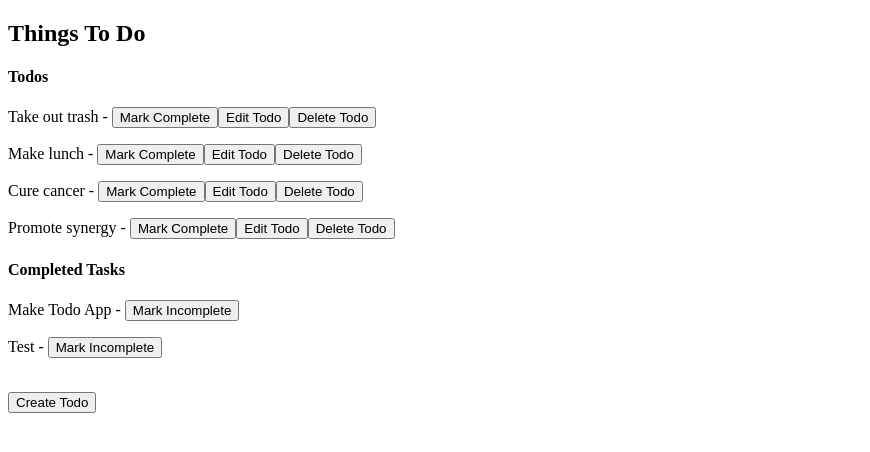
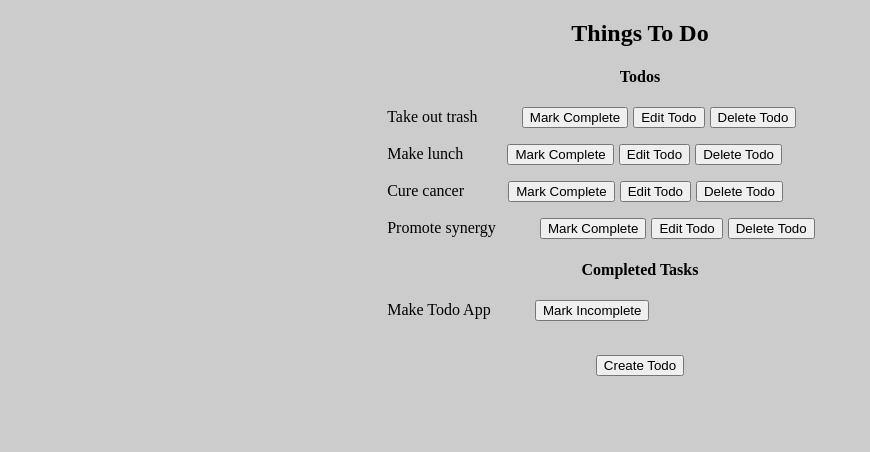
Before and after one commit to ga-wdi-exercises/todo-app-react, a React (Create React App) app: page / in a window 1280 px wide. Shown: the top 452 px of the page, without its empty margins (0-870 px from the left). Built offline with nearby package versions, Linux system fonts and the light colour scheme; a web font is replaced by a local one.

Commit message:
Complete silver

```diff
--- a/public/index.html
+++ b/public/index.html
@@ -4,19 +4,10 @@
     <meta charset="utf-8">
     <meta name="viewport" content="width=device-width, initial-scale=1">
     <link href="https://fonts.googleapis.com/css?family=Revalia" rel="stylesheet">
+    <link rel="shortcut icon" href="http://cdn.bleacherreport.net/images/team_logos/64x64/pittsburgh_steelers.png"/>
     <title>Todos</title>
   </head>
   <body>
     <div id="root"></div>
-    <!--
-      This HTML file is a template.
-      If you open it directly in the browser, you will see an empty page.
-
-      You can add webfonts, meta tags, or analytics to this file.
-      The build step will place the bundled scripts into the <body> tag.
-
-      To begin the development, run `npm start` in this folder.
-      To create a production bundle, use `npm run build`.
-    -->
   </body>
 </html>
--- a/src/App.css
+++ b/src/App.css
@@ -1,3 +1,24 @@
 body{
   font-family: 'Revalia', cursive;
+  background-color: #ccc;
+  text-align: center;
 }
+
+.todos{
+  text-align: justify;
+  margin-left: 30%;
+}
+
+.completeTodos{
+  text-align: justify;
+  margin-left: 30%;
+}
+
+.left-button{
+  margin-left: 5%;
+}
+
+.middle-button{
+  margin-left: 5px;
+  margin-right: 5px;
+}
--- a/src/App.js
+++ b/src/App.js
@@ -1,4 +1,5 @@
 import React, { Component } from 'react';
+import './App.css'
 
 class List extends Component {
   constructor(props){
@@ -53,17 +54,17 @@ class List extends Component {
   }
   render(){
     let todos = this.state.todos.map( (todo, index) => (
-      <div>
-        <p key={index}>{todo}<span> - </span>
-        <button onClick={(e, key) => this.markComplete(e, index)}>Mark Complete</button>
-        <button onClick={(e, key) => this.editTodo(e, index)}>Edit Todo</button>
-        <button onClick={(e, key) => this.deleteTodo(e, index)}>Delete Todo</button></p>
-      </div>
+        <div className="todos">
+          <p key={index}>{todo}
+          <button className="left-button" onClick={(e, key) => this.markComplete(e, index)}>Mark Complete</button>
+          <button className="middle-button" onClick={(e, key) => this.editTodo(e, index)}>Edit Todo</button>
+          <button onClick={(e, key) => this.deleteTodo(e, index)}>Delete Todo</button></p>
+        </div>
     ))
     let completeTodos = this.state.completeTodos.map( (completeTodo, index) => (
-      <div>
-        <p key={index}>{completeTodo}<span> - </span>
-        <button onClick={(e, key) => this.markIncomplete(e, index)}>Mark Incomplete</button></p>
+      <div className="completeTodos">
+        <p key={index}>{completeTodo}
+        <button className="left-button" onClick={(e, key) => this.markIncomplete(e, index)}>Mark Incomplete</button></p>
       </div>
     ))
     return(<div>
--- a/src/index.js
+++ b/src/index.js
@@ -11,8 +11,7 @@ const list = {
     "Promote synergy"
   ],
   completeTodos: [
-    "Make Todo App",
-    "Test"
+    "Make Todo App"
   ]
 };
 
--- a/starter_resources/layout.html
+++ /dev/null
@@ -1,83 +0,0 @@
-<!DOCTYPE html>
-<html>
-<head>
-  <meta charset="utf-8">
-  <meta http-equiv="X-UA-Compatible" content="IE=edge">
-  <title>Example Template</title>
-  <link rel="stylesheet" href="">
-  <!-- Latest compiled and minified CSS -->
-  <link rel="stylesheet" href="https://maxcdn.bootstrapcdn.com/bootstrap/3.3.6/css/bootstrap.min.css" integrity="sha384-1q8mTJOASx8j1Au+a5WDVnPi2lkFfwwEAa8hDDdjZlpLegxhjVME1fgjWPGmkzs7" crossorigin="anonymous">
-
-  <!-- Optional theme -->
-  <link rel="stylesheet" href="https://maxcdn.bootstrapcdn.com/bootstrap/3.3.6/css/bootstrap-theme.min.css" integrity="sha384-fLW2N01lMqjakBkx3l/M9EahuwpSfeNvV63J5ezn3uZzapT0u7EYsXMjQV+0En5r" crossorigin="anonymous">
-  <link rel="stylesheet" href="styles.css" />
-</head>
-<body>
-<container>
-  <header>
-    <nav class="navbar navbar-inverse navbar-static-top">
-      <div class="container-fluid">
-        <div class="navbar-header">
-          <a href="http://ga.co" class="navbar-brand"><img alt="Brand" src="GA_logo.png" class="headerLogo"></a>
-        </div>
-
-        <p class="navbar-text gaDisplayFont">React To-Do Demo</p>
-        <p class="navbar-text navbar-right navbar-last">Signed in as <a href="#" class="navbar-link"> Guest </a> <span class="glyphicon glyphicon-user"></span></p>
-
-        <a href="https://github.com/ga-wdi-exercises/react_to-do"><img style="position: absolute; top: 0; right: 0; border: 0;" src="https://camo.githubusercontent.com/365986a132ccd6a44c23a9169022c0b5c890c387/68747470733a2f2f73332e616d617a6f6e6177732e636f6d2f6769746875622f726962626f6e732f666f726b6d655f72696768745f7265645f6161303030302e706e67" alt="Fork me on GitHub" data-canonical-src="https://s3.amazonaws.com/github/ribbons/forkme_right_red_aa0000.png"></a>
-
-      </div>
-    </nav>
-  </header>
-  <div class="container">
-    <section class="jumbotron">
-      <h1>Task Manager</h1>
-      <form class="form-inline">
-        <div class="form-group">
-          <label class="sr-only" for="task_name">Task Name</label>
-          <input type="text" class="form-control input-lg" id="task_name" placeholder="Task Name">
-        </div>
-        <div class="form-group">
-          <label class="sr-only" for="task_desc">Task Description</label>
-          <input type="text" class="form-control input-lg" id="task_desc" placeholder="Task Description">
-        </div>
-
-        <button type="submit" class="btn btn-info btn-lg">Save</button>
-      </form>
-    </section>
-
-    <section class="row">
-      <article class="col-md-6">
-        <h3>Open Items</h3>
-        <div class="list-group">
-          <button type="button" class="list-group-item" title="Click to Complete"><strong>Cras</strong> justo odio</button>
-          <button type="button" class="list-group-item" title="Click to Complete"><strong>Dapibus</strong> ac facilisis in</button>
-          <button type="button" class="list-group-item" title="Click to Complete"><strong>Morbi</strong> leo risus</button>
-          <button type="button" class="list-group-item" title="Click to Complete"><strong>Porta</strong> ac consectetur ac</button>
-          <button type="button" class="list-group-item" title="Click to Complete"><strong>Vestibulum</strong> at eros</button>
-        </div>
-      </article>
-
-      <article class="col-md-6">
-        <h3>Completed Items</h3>
-        <div class="list-group">
-          <button type="button" class="list-group-item" title="Click to Reopen"><strong>Cras</strong> justo odio<a class="pull-right" title="Click to Delete"><span class="glyphicon glyphicon-remove" aria-hidden="true"></span></a></button>
-          <button type="button" class="list-group-item" title="Click to Reopen"><strong>Dapibus</strong> ac facilisis in<a class="pull-right" title="Click to Delete"><span class="glyphicon glyphicon-remove" aria-hidden="true"></span></a></button>
-          <button type="button" class="list-group-item" title="Click to Reopen"><strong>Morbi</strong> leo risus<a class="pull-right" title="Click to Delete"><span class="glyphicon glyphicon-remove" aria-hidden="true"></span></a></button>
-          <button type="button" class="list-group-item" title="Click to Reopen"><strong>Porta</strong> ac consectetur ac<a class="pull-right" title="Click to Delete"><span class="glyphicon glyphicon-remove" aria-hidden="true"></span></a></button>
-          <button type="button" class="list-group-item" title="Click to Reopen"><strong>Vestibulum</strong> at eros<a class="pull-right" title="Click to Delete"><span class="glyphicon glyphicon-remove" aria-hidden="true"></span></a></button>
-        </div>
-      </article>
-    </section>
-
-    </div>
-    <footer>
-      <div class="footer-copyright">
-        <div class="container">
-          <p>Made with <span class="glyphicon glyphicon-heart"></span> by <a href="https://generalassemb.ly">GA WDI 10</a><span class="gaLogo"></span> in Washington, D.C.</p>
-        </div>
-      </div>
-    </footer>
-  </container>
-</body>
-</html>
```
Also changed, not shown: 1 other file (tests, documents, lock files or other folders).
